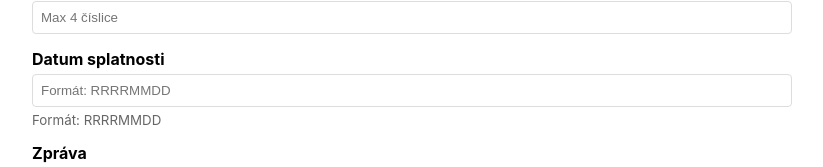
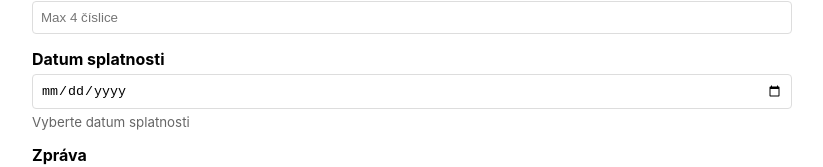
Before and after one commit to vilemj-Viclick/QR-Platba-Generator, a React (Create React App) app in the folder app/: page / in a window 1280 px wide. Shown: the part 727-894 px from the top of the page, without its empty margins (228-1051 px from the left). Built offline with nearby package versions, Linux system fonts and the light colour scheme.

Commit message:
Update QRForm to use `date` input for due date, improve date handling and formatting logic

```diff
--- a/app/src/QRForm.tsx
+++ b/app/src/QRForm.tsx
@@ -33,7 +33,15 @@ export const QRForm: React.FC = () => {
 
   const handleChange = (e: React.ChangeEvent<HTMLInputElement | HTMLSelectElement>) => {
     const {name, value} = e.target;
-    setFormData(prev => ({...prev, [name]: value}));
+
+    // Special handling for date field
+    if (name === 'dt' && value) {
+      // Convert from YYYY-MM-DD to YYYYMMDD
+      const formattedDate = value.replace(/-/g, '');
+      setFormData(prev => ({...prev, [name]: formattedDate}));
+    } else {
+      setFormData(prev => ({...prev, [name]: value}));
+    }
 
     // Clear error for this field when user starts typing
     if (errors[name]) {
@@ -196,15 +204,14 @@ export const QRForm: React.FC = () => {
           <div className="form-group">
             <label htmlFor="dt">Datum splatnosti</label>
             <input
-              type="text"
+              type="date"
               id="dt"
               name="dt"
-              value={formData.dt}
+              value={formData.dt ? `${formData.dt.substring(0, 4)}-${formData.dt.substring(4, 6)}-${formData.dt.substring(6, 8)}` : ''}
               onChange={handleChange}
-              placeholder="Formát: RRRRMMDD"
               className={errors.dt ? 'input-error' : ''}
             />
-            <small>Formát: RRRRMMDD</small>
+            <small>Vyberte datum splatnosti</small>
             {errors.dt && <div className="field-error">{errors.dt.msg}</div>}
           </div>
 
```
